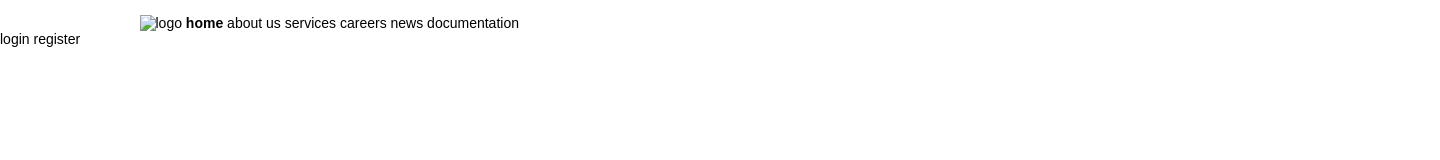
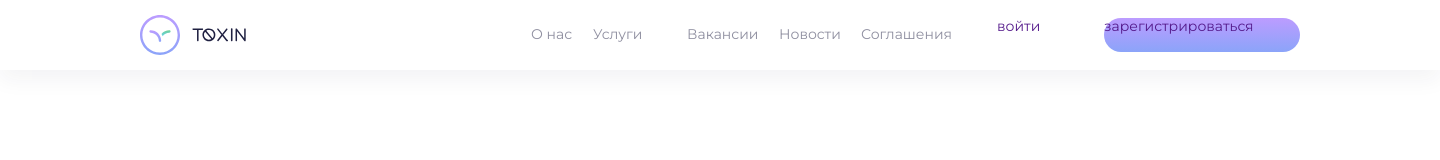
Before and after one commit to Saivel1/projectfsd2nd, a plain HTML site: page index.html in a window 1280 px wide. Shown: the whole page, 1440 px wide, since content can reach past the window. Drawn offline with Linux system fonts and the light colour scheme.

Commit message:
Clone files and try to make navigation bar plus starting to make a footer

```diff
--- a/index.html
+++ b/index.html
@@ -4,21 +4,30 @@
 		<meta charset="UTF-8">
 		<title>Document</title>
 		<link rel="stylesheet" href="css/first.css">
-		<meta name="viewpoint" content="maxwidth=1920">
+		<link rel="stylesheet" href="">
+		<meta http-equiv="XU-A-Compatible" content="ie=edge">
+		<link href="https://fonts.googleapis.com/css2?family=Montserrat:wght@400;700&display=swap" rel="stylesheet">
 	</head>
 	<body>
-		<header class="header-login">
-			<img src="img//logo.svg" alt="logo" class="logo">
-			<span class="header-login__nav__bold">home</span>
-			<span class="header-login__nav">about us</span>
-			<span class="header-login__nav">services</span>
-			<span class="header-login__nav">careers</span>
-			<span class="header-login__nav">news</span>
-			<span class="header-login__nav">documentation</span>
-			<div class="header-login__nav__passin">
-				<span class="header-login__nav__passin__login">login</span>
-				<span class="header-login__nav__passin__register">register</span>
+		<header class="header">
+			<div class="container">
+				<img src="img/logo.svg" alt="" class="header__logo">
+				<a href="" class="header__button aboutus">О нас</a>
+				<a href="" class="header__button services">Услуги</a>
+				<a href="" class="header__button careers">Вакансии</a>
+				<a href="" class="header__button news">Новости</a>
+				<a href="" class="header__button documentation">Соглашения</a>
+				<a href="" class="header__button-login">войти</a>
+				<a href="" class="header__button-register">зарегистрироваться</a>
 			</div>
 		</header>
+		<main>
+
+		</main>
+		<footer class="footer">
+			<div class="container">
+				<span>123</span>
+			</div>
+		</footer>
 	</body>
 	</html>
--- a/sass/first.sass
+++ b/sass/first.sass
@@ -1,22 +1,67 @@
 body
+    margin: 0;
     padding: 0;
-    margin: 0;
-    font-family: "MOsterrat", sans-serif;
+    font-family: "Montserrat", sans-serif;
     font-size: 14px;
-.header-logo
+    font-weight: 400;
+    line-height: 17px;
+*,
+*:before,
+*:after
+    box-sizing: border-box
+header
     position: absolute;
     width: 1440px;
     height: 70px;
     left: 0px;
     top: 0px;
-    background: #FFF;
-    box-shadow: 0px 10px 20px rgba(31, 32 , 65, 0.05 );
-.logo
-    margin-left: 139.5px;
-    margin-top: 15px;
-    width: 106px;
-.header-login
-    &__nav__bold
-        font-weight: bold;
-    &__nav
-        text-align: right;
+    background: #FFFFFF;
+    box-shadow: 0px 10px 20px rgba(31, 32, 65, 0.05);
+.header
+    &__logo
+        position: absolute
+        width: 105.69px
+        height: 40px
+        left: 140px
+        top: 15px
+    &__button
+        position: absolute;
+        height: 18px;
+        top: 26px;
+        color: rgba(31, 32, 65, 0.5);
+        text-decoration: none
+    &__button-login
+        position: absolute;
+        width: 87px;
+        height: 34px;
+        left: 997px;
+        top: 18px;
+        text-decoration: none
+        border-radius: 22px;
+    &__button-register
+        position: absolute;
+        width: 196px;
+        height: 34px;
+        left: 1104px;
+        top: 18px;
+        text-decoration: none
+        background: linear-gradient(180deg, #BC9CFF 0%, #8BA4F9 100%);
+        border-radius: 22px;
+.aboutus
+    width: 42px;
+    left: 531px;
+
+.services
+    width: 50px;
+    left: 593px;
+
+.careers
+    width: 72px;
+    left: 687px;
+
+.news
+    width: 62px;
+    left: 779px;
+.documentation
+    width: 92px;
+    left: 861px;
--- /dev/null
+++ b/sass/second.sass
@@ -0,0 +1,119 @@
+body
+    margin: 0
+    padding: 0
+    font-family: "Montserrat", sans-serif
+    font-size: 14px
+    font-weight: 400
+    line-height: 17px
+    font-style: normal
+*,
+*:before,
+*:after
+   // box-sizing: border-box
+
+.container
+    margin-left: 140px
+    margin-right: 140px
+    margin-top: 15px
+.header
+    position: absolute
+    width: 1440px
+    height: 70px
+    left: 0px
+    top: 0px
+    background: #ffffff
+    box-shadow: 0px 10px 20px rgba(31, 32, 65, 0.05)
+    &__column
+        &__left
+            width: 106px
+            height: 40px
+            float: left
+.button
+    position: absolute
+    text-decoration: none
+    color: rgba(31, 32, 65, 0.5)
+    line-height: 17px
+    height: 18px
+    top: 28px
+.about
+    position: absolute
+    width: 42px
+    left: 531px
+.services
+    position: absolute
+    width: 50px
+    left: 593px
+.careers
+    position: absolute
+    width: 72px
+    left: 687px
+.news
+    position: absolute
+    width: 62px
+    left: 779px
+.documentation
+    position: absolute
+    width: 92px
+    left: 861px
+.login
+    text-decoration: none
+    position: absolute
+    width: 47px
+    height: 15px
+    left: 1017px
+    top: 27px
+    font-weight: bold
+    font-size: 12px
+    line-height: 15px
+    text-transform: uppercase
+    color: #BC9CFF
+.border-for-button-login
+    position: absolute
+    width: 84px
+    height: 31px
+    left: 997px
+    top: 18px
+    border: 1.5px solid  #BC9CFF
+    border-radius: 22px
+    background-color: white
+.register
+    text-decoration: none
+    position: absolute
+    width: 157px
+    height: 15px
+    left: 1123px
+    top: 27px
+    font-weight: bold
+    font-size: 12px
+    line-height: 15px
+    text-transform: uppercase
+    color: #FFFFFF
+.border-for-button-register
+    position: absolute
+    width: 196px
+    height: 34px
+    left: 1104px
+    top: 18px
+    background: linear-gradient(180deg, #BC9CFF 0%, #8BA4F9 100%)
+    border-radius: 22px
+.backgrond
+    width: 1440px
+    height: 752px
+    background-color: black
+.footer
+    &__wide
+        position: absolute;
+        width: 1440px;
+        height: 374px;
+        left: 0px;
+        top: 752px;
+        background: #FFFFFF;
+        box-shadow: 0px 1px 0px rgba(31, 32, 65, 0.1);
+    &__thin
+        position: absolute;
+        width: 1440px;
+        height: 70px;
+        left: 0px;
+        top: 1127px;
+        background: #FFFFFF;
+        box-shadow: 0px 10px 20px rgba(31, 32, 65, 0.05);
```
Also changed, not shown: index copy.html (added, +47 -0 lines), css/first.css, css/second.css (added), example site/Sign in.jpg (added), 3 other files.
